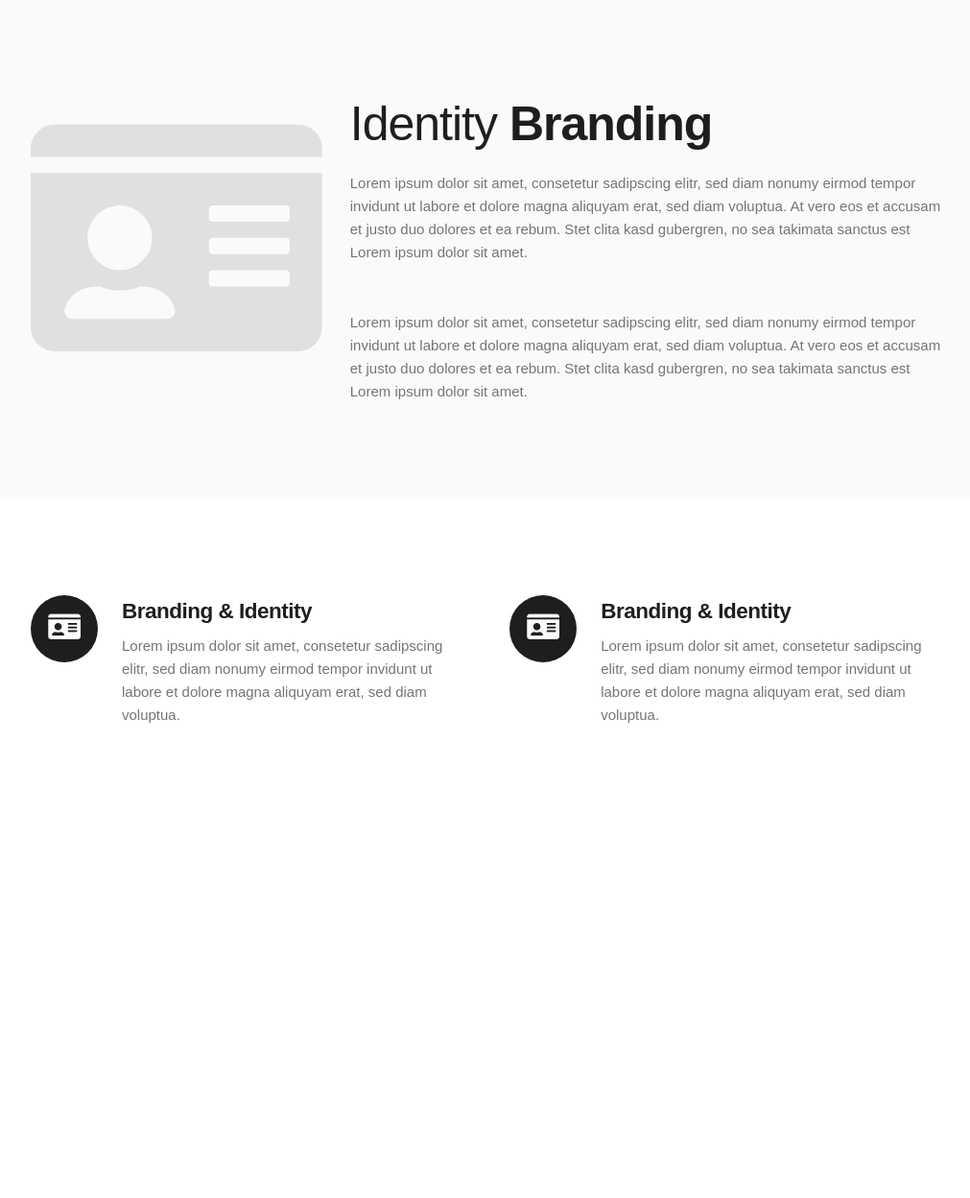
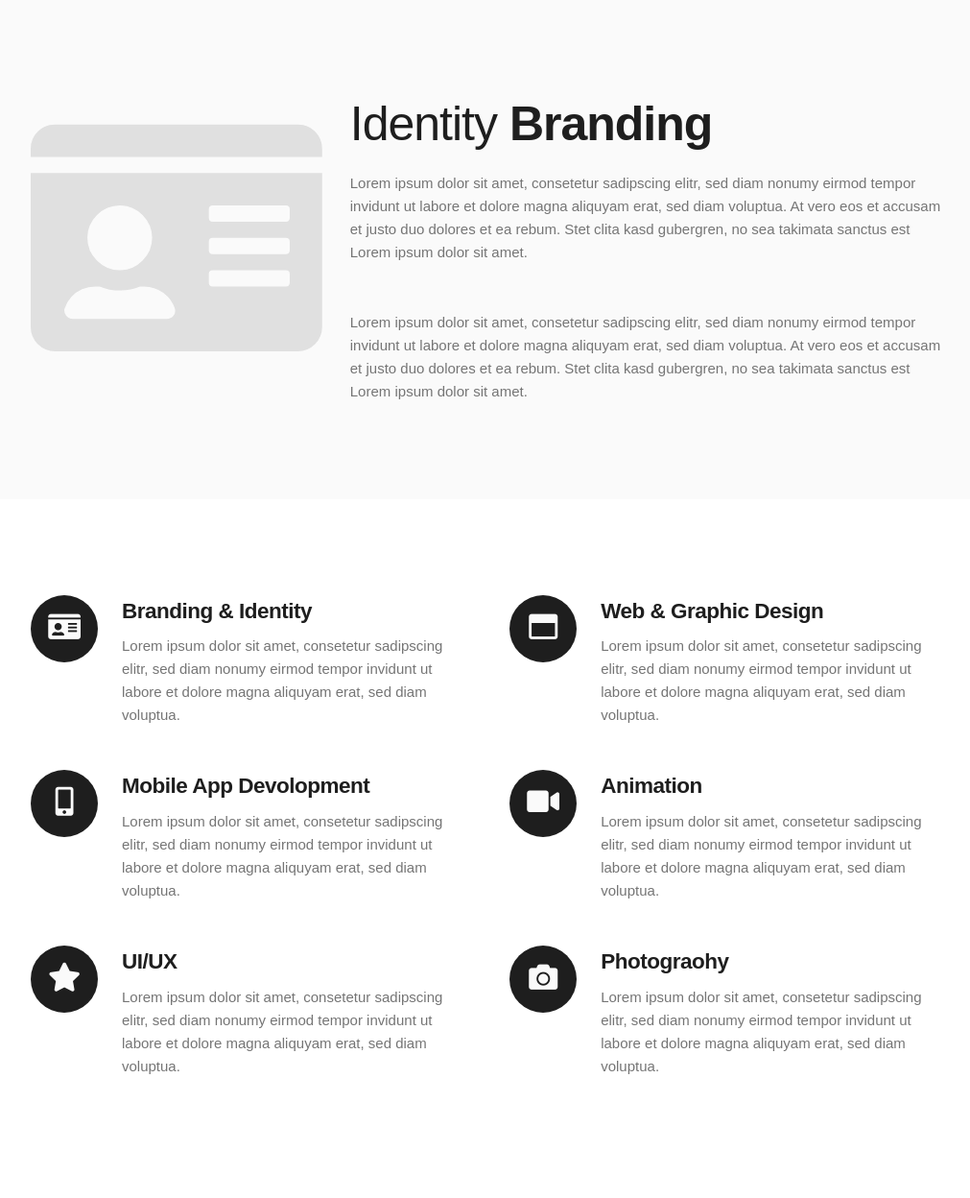
Before and after one commit to C4rist0p4/html, a PHP site: page /main.html in a window 1280 px wide. Shown: the part 1140-2388 px from the top of the page at 96% size, without its empty margins (128-1139 px from the left). Before the commit the page ends 1893 px from the top, so only its background shows below. Run offline with PHP 8.4, Linux system fonts and the light colour scheme; some libraries are stand-ins or nearby versions; some web fonts are replaced.

Commit message:
24.10.2018

```diff
--- a/css/styles.css
+++ b/css/styles.css
@@ -93,6 +93,16 @@ body {
 
 .feature {
   padding-top: 100px;
+  padding-bottom: 10px;
+}
+
+.feature2 {
+  padding-top: 10px;
+  padding-bottom: 10px;
+}
+
+.feature3 {
+  padding-top: 10px;
   padding-bottom: 100px;
 }
 
--- a/main.html
+++ b/main.html
@@ -64,10 +64,8 @@
                     </div>
                 </div>
             </div>
-
         </div>
     </div>
-
     <div class="service service-gray">
         <div class="container">
             <div class="row">
@@ -99,7 +97,7 @@
                         <i class="fas fa-id-card"></i>
                     </div>
                     <div class="feature-text">
-                        <h5><strong>Branding & Identity</strong></h5>
+                        <h5><strong>Branding & Identity </strong></h5>
                         <p>Lorem ipsum dolor sit amet, consetetur sadipscing elitr,
                             sed diam nonumy eirmod tempor invidunt
                             ut labore et dolore magna aliquyam erat, sed diam voluptua.
@@ -108,10 +106,72 @@
                 </div>
                 <div class="six columns">
                     <div class="feature-icon">
-                        <i class="fas fa-id-card"></i>
+                        <i class="far fa-window-maximize"></i>
                     </div>
                     <div class="feature-text">
-                        <h5><strong>Branding & Identity</strong></h5>
+                        <h5><strong>Web & Graphic Design</strong></h5>
+                        <p>Lorem ipsum dolor sit amet, consetetur sadipscing elitr,
+                            sed diam nonumy eirmod tempor invidunt
+                            ut labore et dolore magna aliquyam erat, sed diam voluptua.
+                        </p>
+                    </div>
+                </div>
+            </div>
+        </div>
+    </div>
+    </div>
+    <div class="feature2">
+        <div class="container">
+            <div class="row">
+                <div class="six columns">
+                    <div class="feature-icon">
+                        <i class="fas fa-mobile-alt"></i>
+                    </div>
+                    <div class="feature-text">
+                        <h5><strong>Mobile App Devolopment</strong></h5>
+                        <p>Lorem ipsum dolor sit amet, consetetur sadipscing elitr,
+                            sed diam nonumy eirmod tempor invidunt
+                            ut labore et dolore magna aliquyam erat, sed diam voluptua.
+                        </p>
+                    </div>
+                </div>
+                <div class="six columns">
+                    <div class="feature-icon">
+                        <i class="fas fa-video"></i>
+                    </div>
+                    <div class="feature-text">
+                        <h5><strong>Animation</strong></h5>
+                        <p>Lorem ipsum dolor sit amet, consetetur sadipscing elitr,
+                            sed diam nonumy eirmod tempor invidunt
+                            ut labore et dolore magna aliquyam erat, sed diam voluptua.
+                        </p>
+                    </div>
+                </div>
+            </div>
+        </div>
+    </div>
+    </div>
+    <div class="feature3">
+        <div class="container">
+            <div class="row">
+                <div class="six columns">
+                    <div class="feature-icon">
+                        <i class="fas fa-star"></i>
+                    </div>
+                    <div class="feature-text">
+                        <h5><strong>UI/UX</strong></h5>
+                        <p>Lorem ipsum dolor sit amet, consetetur sadipscing elitr,
+                            sed diam nonumy eirmod tempor invidunt
+                            ut labore et dolore magna aliquyam erat, sed diam voluptua.
+                        </p>
+                    </div>
+                </div>
+                <div class="six columns">
+                    <div class="feature-icon">
+                        <i class="fas fa-camera"></i>
+                    </div>
+                    <div class="feature-text">
+                        <h5><strong>Photograohy</strong></h5>
                         <p>Lorem ipsum dolor sit amet, consetetur sadipscing elitr,
                             sed diam nonumy eirmod tempor invidunt
                             ut labore et dolore magna aliquyam erat, sed diam voluptua.
```
